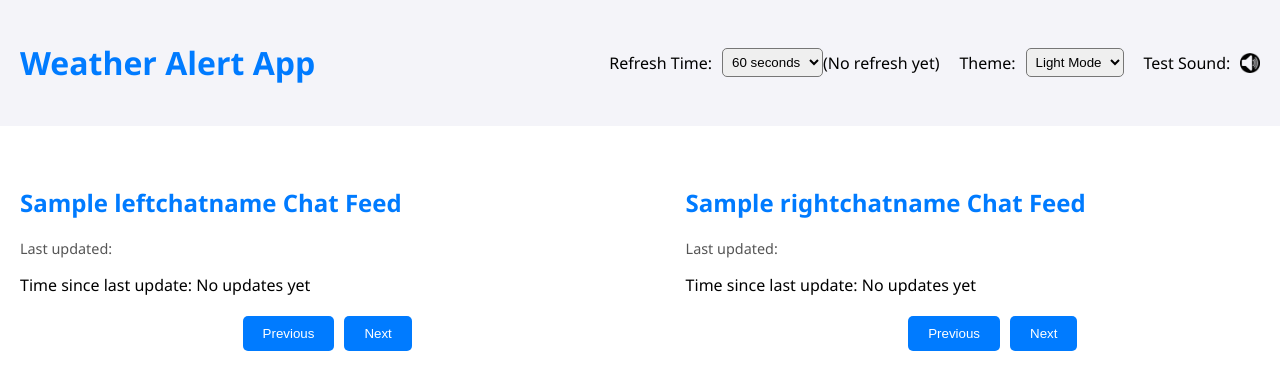
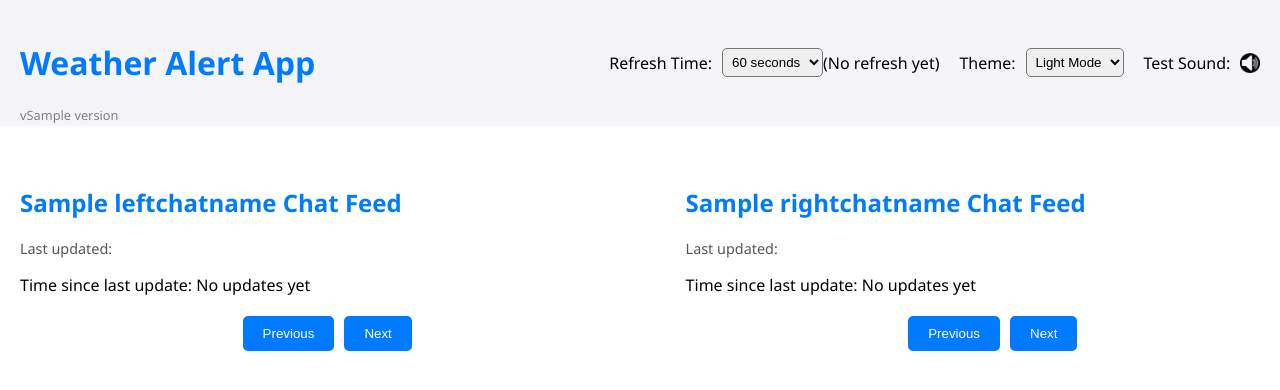
Before and after one commit to whatcheers/WEATHERORNOT, a Python web app: template templates/index.html in a window 1280 px wide. Shown: the top 390 px of the page. Run offline with Jinja, Linux system fonts and the light colour scheme; the template is opened without the code that fills it: most values are stand-ins (such as "Sample title", 1, 10 or a date in 2020); some libraries are stand-ins or nearby versions.

Commit message:
add version to webui

```diff
--- a/app.py
+++ b/app.py
@@ -194,7 +194,7 @@ def index():
     #mode = request.cookies.get('mode', 'light')  # Default to light mode if no cookie is set
     leftchatname = leftchat.upper()
     rightchatname = rightchat.upper()
-    return render_template('index.html', leftchatname=leftchatname, rightchatname=rightchatname)
+    return render_template('index.html', leftchatname=leftchatname, rightchatname=rightchatname, version=app_version)
 
 @app.route('/feed/<feed_name>', methods=['GET'])
 def get_feed(feed_name):
--- a/static/css/styles.css
+++ b/static/css/styles.css
@@ -14,13 +14,24 @@ h1 {
     color: #007BFF;
 }
 
+.headerbreak {
+    flex-basis: 100%;
+    height: 0;
+}
+
 header {
     display: flex;
+    flex-wrap: wrap;
     justify-content: space-between;
     align-items: center;
     padding: 20px;
     background-color: #f4f4f9;
     transition: background-color 0.3s ease;
+}
+
+.version-div {
+    font-size: 0.8em; /* Adjust the font size as needed */
+    color: gray; /* Adjust the color as needed */
 }
 
 body.dark-mode header {
@@ -63,10 +74,6 @@ body.dark-mode h1 {
     padding: 5px;
     border-radius: 5px;
 }
-
-
-
-
 
 .feeds-container {
     display: flex;
--- a/templates/index.html
+++ b/templates/index.html
@@ -29,7 +29,7 @@
 </head>
 <body>
     <header>
-        <h1>Weather Alert App</h1>
+        <div><h1>Weather Alert App</h1></div>
         <div class="selectors">
             <div class="refresh-selector">
                 <label for="refresh-time">Refresh Time:</label>
@@ -52,6 +52,8 @@
                 <img id="test-sound-image" src="static/images/soundtest_modelight.png" height="20px"></img>
             </div>
         </div>
+        <div class="headerbreak">
+        <div class="version-div">v{{ version }}</div>
     </header>
     <div class="feeds-container">
         <div class="feed-container">
```
